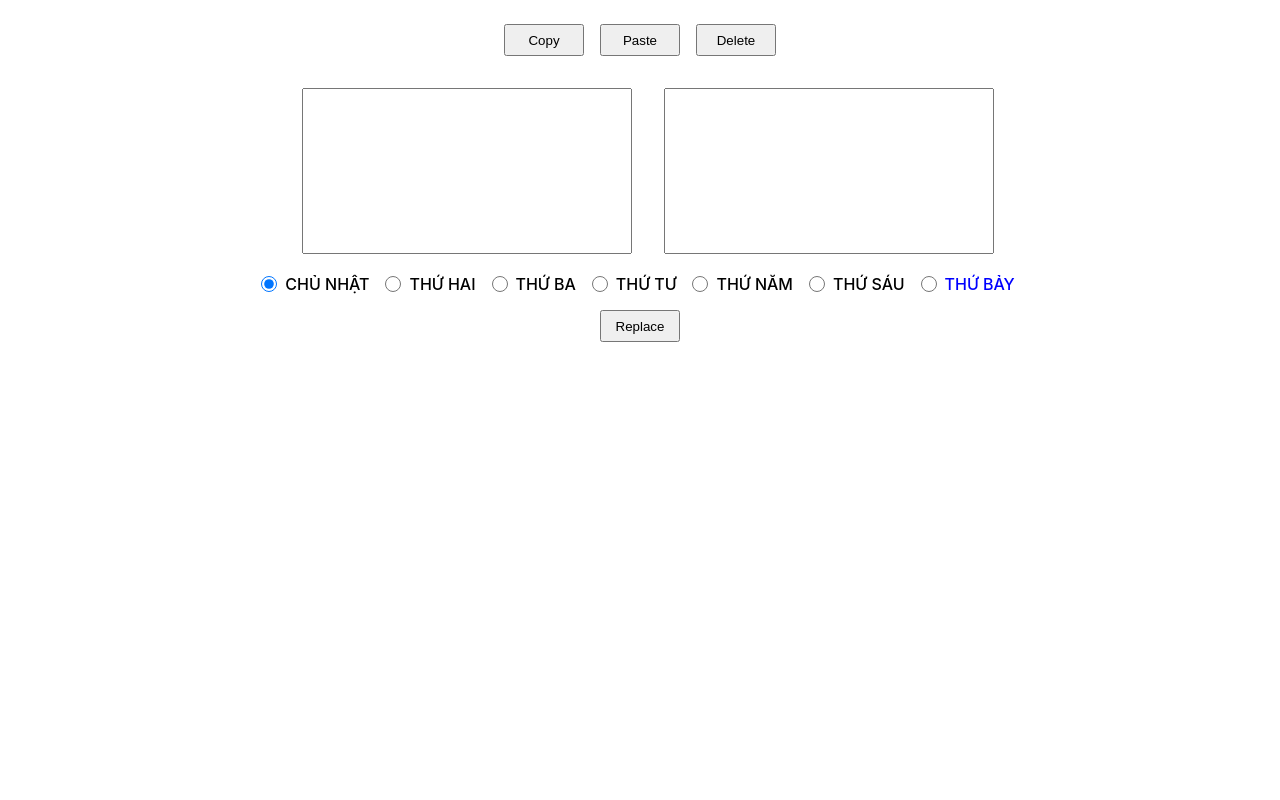
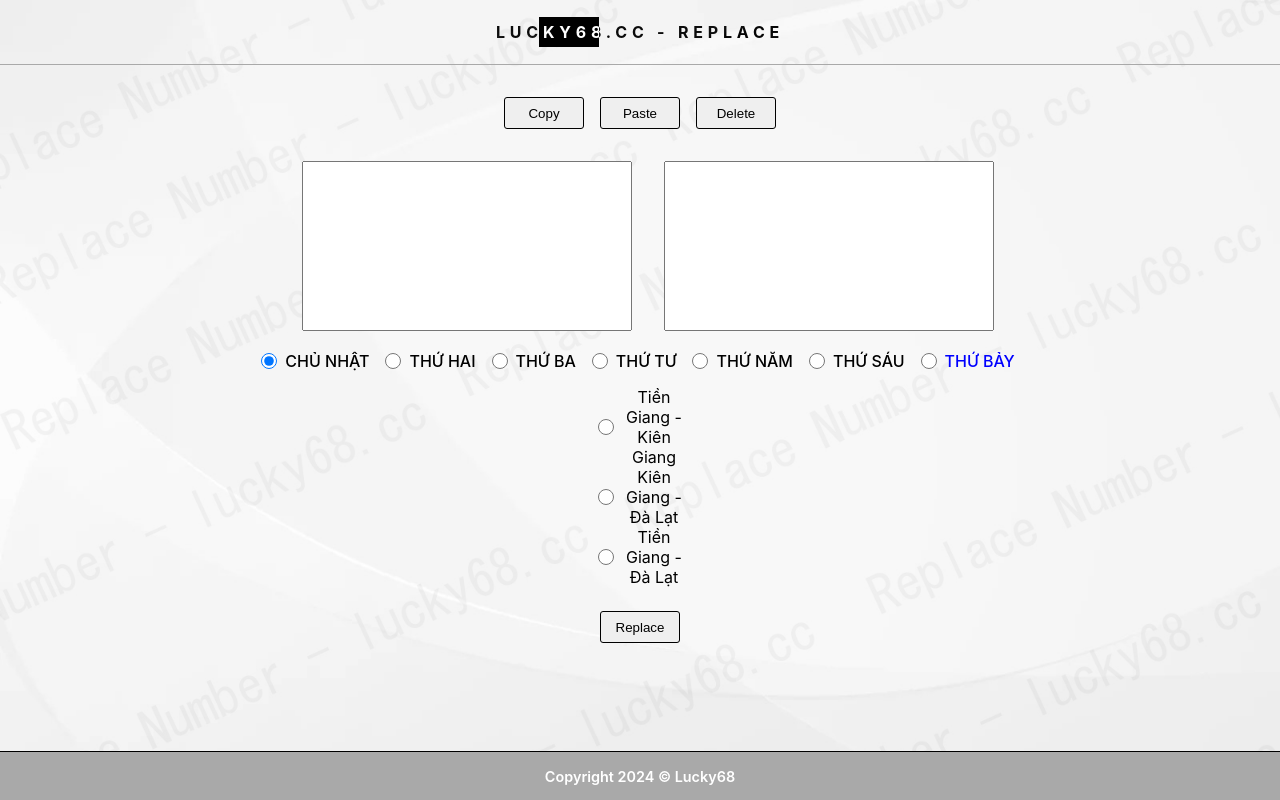
Before and after one commit to ThinhNgo767/Replace, a React (Create React App) app: page / in a window 1280 px wide. Both pictures are taken after a click on the radio button "CHỦ NHẬT". Built offline with nearby package versions, Linux system fonts and the light colour scheme.

Commit message:
update app

```diff
--- a/src/App.css
+++ b/src/App.css
@@ -1,38 +1,15 @@
 .App {
+  height: 100vh;
   text-align: center;
+  background-image: url("./img/white-background.jpg");
+  background-repeat: no-repeat;
+  background-size: cover;
+}
+button {
+  border: 1px solid #000;
+  border-radius: 3px;
 }
 
-.App-logo {
-  height: 40vmin;
-  pointer-events: none;
+button:hover {
+  transform: translateY(1px);
 }
-
-@media (prefers-reduced-motion: no-preference) {
-  .App-logo {
-    animation: App-logo-spin infinite 20s linear;
-  }
-}
-
-.App-header {
-  background-color: #282c34;
-  min-height: 100vh;
-  display: flex;
-  flex-direction: column;
-  align-items: center;
-  justify-content: center;
-  font-size: calc(10px + 2vmin);
-  color: white;
-}
-
-.App-link {
-  color: #61dafb;
-}
-
-@keyframes App-logo-spin {
-  from {
-    transform: rotate(0deg);
-  }
-  to {
-    transform: rotate(360deg);
-  }
-}
--- a/src/App.js
+++ b/src/App.js
@@ -1,4 +1,6 @@
 import "./App.css";
+import Footer from "./components/Footer";
+import Header from "./components/Header";
 import InputComponent from "./components/InputComponent";
 
 import { useState } from "react";
@@ -8,7 +10,9 @@ function App() {
 
   return (
     <div className="App">
+      <Header />
       <InputComponent day={day} setDay={setDay} />
+      <Footer />
     </div>
   );
 }
--- /dev/null
+++ b/src/components/Footer/index.js
@@ -0,0 +1,10 @@
+import "./style.css";
+
+const Footer = () => {
+  return (
+    <div className="footer">
+      <span className="copy-right">Copyright 2024 © Lucky68</span>
+    </div>
+  );
+};
+export default Footer;
--- /dev/null
+++ b/src/components/Footer/style.css
@@ -0,0 +1,19 @@
+.footer {
+  width: 100vw;
+  /* background-image: url("../../img/white-background.jpg");
+  background-size: cover;
+  background-repeat: no-repeat; */
+  background-color: darkgrey;
+  height: 3rem;
+  position: absolute;
+  bottom: 0;
+  display: flex;
+  justify-content: center;
+  align-items: center;
+  border-top: 1px solid #000;
+}
+.copy-right {
+  font-size: 0.9rem;
+  color: #fff;
+  font-weight: 600;
+}
--- /dev/null
+++ b/src/components/Header/index.js
@@ -0,0 +1,15 @@
+import "./style.css";
+
+const Header = () => {
+  return (
+    <div className="header">
+      <div className="container-ef">
+        <div className="text">
+          <span>LUCKY68.CC - REPLACE</span>
+        </div>
+      </div>
+    </div>
+  );
+};
+
+export default Header;
--- /dev/null
+++ b/src/components/Header/style.css
@@ -0,0 +1,49 @@
+.header {
+  background-image: url("../../img/white-background.jpg");
+  background-size: cover;
+  background-repeat: no-repeat;
+  padding: 0.5rem 0;
+  border-bottom: 1px solid darkgrey;
+}
+.container-ef {
+  display: flex;
+  justify-content: center;
+  max-width: 100vw;
+  height: 3rem;
+  margin: 0 auto;
+  align-items: center;
+}
+.text {
+  position: relative;
+  font-size: 1em;
+  background: transparent;
+  color: #000;
+  text-transform: uppercase;
+  letter-spacing: 0.3em;
+  font-weight: bold;
+  padding: 5px;
+}
+.text span {
+  color: #fff;
+  mix-blend-mode: difference;
+}
+.text:before {
+  content: "";
+  position: absolute;
+  top: 0;
+  width: 60px;
+  height: 100%;
+  background: #000;
+  animation: thangcover 4s linear infinite;
+}
+@keyframes thangcover {
+  0% {
+    left: 0;
+  }
+  50% {
+    left: calc(100% - 60px);
+  }
+  100% {
+    left: 0;
+  }
+}
--- a/src/components/InputComponent/index.js
+++ b/src/components/InputComponent/index.js
@@ -3,10 +3,11 @@ import Weekday from "../WeekdayComponent";
 
 import { useState, useRef } from "react";
 
-const InputComponent = ({ day, setDay }) => {
+const InputComponent = ({ setDay }) => {
   const [textInput, setTextInput] = useState("");
   const [textOnput, setTextOnput] = useState("");
   const [focusText, setFocusText] = useState(null);
+  const [agency, setAgency] = useState("");
 
   const textareaInputRef = useRef(null);
   const textareaOnputRef = useRef(null);
@@ -42,7 +43,7 @@ const InputComponent = ({ day, setDay }) => {
       .replace(/nga/g, "n")
       .replace(/ng/g, "n")
       .replace(/;/g, " ")
-      .replace(/2d/g, day);
+      .replace(/2d/g, agency);
     setTextOnput(data);
   };
 
@@ -79,7 +80,7 @@ const InputComponent = ({ day, setDay }) => {
           ref={textareaOnputRef}
         />
       </div>
-      <Weekday day={day} setDay={setDay} />
+      <Weekday setDay={setDay} setAgency={setAgency} />
       <div className="container-button-replace">
         <button
           className="replace-data"
--- a/src/components/InputComponent/style.css
+++ b/src/components/InputComponent/style.css
@@ -6,6 +6,7 @@
 .container-button,
 .container-button-replace {
   margin-top: 1rem;
+  padding-top: 0.5rem;
 }
 .container-button button {
   margin: 0.5rem;
@@ -24,7 +25,7 @@ textarea.output-text {
   width: 20rem;
   height: 10rem;
   resize: none;
-  padding: 0.25rem 0 0 0.5rem;
+  padding: 0.5rem 0 0 0.5rem;
   font-size: 0.9rem;
 }
 textarea:focus {
--- a/src/components/WeekdayComponent/index.js
+++ b/src/components/WeekdayComponent/index.js
@@ -1,7 +1,17 @@
 import "./style.css";
-import { lotteryStation, isDays } from "../../data/Data";
+import { lotteryStation, dataDays } from "../../data/Data";
+import { useState } from "react";
 
-const Weekday = ({ day, setDay }) => {
+const Weekday = ({ setDay, setAgency }) => {
+  const [agencys, setAgencys] = useState(false);
+  const [checked, setChecked] = useState("");
+  const [agency_0, setAgency_0] = useState("");
+  const [agency_1, setAgency_1] = useState("");
+  const [agency_2, setAgency_2] = useState("");
+  const [fullname_0, setFullname_0] = useState("");
+  const [fullname_1, setFullname_1] = useState("");
+  const [fullname_2, setFullname_2] = useState("");
+
   const today = new Date();
   const dateOfWeek = today.getDay();
 
@@ -9,27 +19,85 @@ const Weekday = ({ day, setDay }) => {
     const selectedValue = event.target.value;
     setDay(lotteryStation[selectedValue]);
   };
+  const handleAgency = (id) => {
+    const isAgency = dataDays.find((a) => a.id === id);
+    const { agency } = isAgency;
+    setAgency_0(agency[0].name);
+    setAgency_1(agency[1].name);
+    setAgency_2(agency[2].name);
+    setFullname_0(agency[0].fullname);
+    setFullname_1(agency[1].fullname);
+    setFullname_2(agency[2].fullname);
+    setAgencys(true);
+  };
+
+  const handleChecked = (e) => {
+    setChecked(e.target.value);
+    setAgency(e.target.value);
+  };
 
   return (
+    <>
       <div className="container-weekday">
-      {isDays.map((day, index) => (
-        <div key={index} className="day-item">
+        {dataDays.map((day) => (
+          <div key={day.id}>
+            <div className="day-item" onClick={() => handleAgency(day.id)}>
               <input
                 type="radio"
-            id={index}
+                id={day.id}
                 name="day"
-            value={index}
+                value={day.day}
                 onChange={handleRadioChange}
               />
               <label
-            htmlFor={index}
-            className={dateOfWeek === index ? "active" : ""}
+                htmlFor={day.id}
+                className={dateOfWeek === +day.id ? "active" : ""}
               >
-            {day}
+                {day.day}
               </label>
+            </div>
           </div>
         ))}
       </div>
+      <div className="container-agency">
+        {agencys && (
+          <ol className="ol-checked">
+            <input
+              type="radio"
+              onChange={handleChecked}
+              value={agency_0}
+              name="agency"
+              checked={checked === agency_0}
+            />
+            <li>{fullname_0}</li>
+          </ol>
+        )}
+        {agencys && (
+          <ol className="ol-checked">
+            <input
+              type="radio"
+              onChange={handleChecked}
+              value={agency_1}
+              name="agency"
+              checked={checked === agency_1}
+            />{" "}
+            <li>{fullname_1}</li>
+          </ol>
+        )}
+        {agencys && (
+          <ol className="ol-checked">
+            <input
+              type="radio"
+              onChange={handleChecked}
+              value={agency_2}
+              name="agency"
+              checked={checked === agency_2}
+            />{" "}
+            <li>{fullname_2}</li>
+          </ol>
+        )}
+      </div>
+    </>
   );
 };
 
--- a/src/components/WeekdayComponent/style.css
+++ b/src/components/WeekdayComponent/style.css
@@ -25,11 +25,31 @@ label:hover {
 .active {
   color: blue;
 }
+.agency-name {
+  display: flex;
+  justify-content: center;
+  align-items: center;
+  gap: 1rem;
+}
+.ol-checked li {
+  width: 3.5rem;
+}
+.container-agency {
+  margin-top: 1rem;
+}
+ol.ol-checked {
+  list-style: none;
+  display: flex;
+  justify-content: center;
+  align-items: center;
+  gap: 0.75rem;
+}
 @media only screen and (max-width: 480px) {
   .container-weekday {
     margin-top: 2rem;
+    padding: 0 0.25rem;
   }
   .day-item {
-    padding: 0.25rem 0;
+    padding: 0.25rem 0.25rem;
   }
 }
--- a/src/data/Data.js
+++ b/src/data/Data.js
@@ -20,9 +20,150 @@ export const isDays = [
 
 export const dataDays = [
   {
+    id: "0",
     day: "Chủ Nhật",
-    agency_1: "TG-KG",
-    agency_2: "KG-DL",
-    agency_3: "TG-DL",
+    agency: [
+      {
+        id: 1,
+        name: "TG KG",
+        fullname: "Tiền Giang - Kiên Giang",
+      },
+      {
+        id: 2,
+        name: "KG DL",
+        fullname: "Kiên Giang - Đà Lạt",
+      },
+      {
+        id: 3,
+        name: "TG DL",
+        fullname: "Tiền Giang - Đà Lạt",
+      },
+    ],
+  },
+  {
+    id: "1",
+    day: "Thứ Hai",
+    agency: [
+      {
+        id: 1,
+        name: "TP ĐT",
+        fullname: "TP.HCM - Đồng Tháp",
+      },
+      {
+        id: 2,
+        name: "TP CM",
+        fullname: "TP.HCM - Cà Mau",
+      },
+      {
+        id: 3,
+        name: "CM ĐT",
+        fullname: "Cà Mau - Đồng Tháp",
+      },
+    ],
+  },
+  {
+    id: "2",
+    day: "Thứ Ba",
+    agency: [
+      {
+        id: 1,
+        name: "BT VT",
+        fullname: "Bến Tre - Vũng Tàu",
+      },
+      {
+        id: 2,
+        name: "VT BL",
+        fullname: "Vũng Tàu -  Bạc Liêu",
+      },
+      {
+        id: 3,
+        name: "BL BT",
+        fullname: "Bạc Liêu - Bến Tre",
+      },
+    ],
+  },
+  {
+    id: "3",
+    day: "Thứ Tư",
+    agency: [
+      {
+        id: 1,
+        name: "ĐN CT",
+        fullname: "Đồng Nai - Cần Thơ",
+      },
+      {
+        id: 2,
+        name: "CT ST",
+        fullname: "Cần Thơ - Sóc Trăng",
+      },
+      {
+        id: 3,
+        name: "ĐN ST",
+        fullname: "Đồng Nai - Sóc Trăng",
+      },
+    ],
+  },
+  {
+    id: "4",
+    day: "Thứ Năm",
+    agency: [
+      {
+        id: 1,
+        name: "TN AG",
+        fullname: "Tây Ninh - An Giang",
+      },
+      {
+        id: 2,
+        name: "AG BT",
+        fullname: "An Giang - Bình Thuận",
+      },
+      {
+        id: 3,
+        name: "TN BT",
+        fullname: "Tây Ninh - Bình Thuận",
+      },
+    ],
+  },
+  {
+    id: "5",
+    day: "Thứ Sáu",
+    agency: [
+      {
+        id: 1,
+        name: "VL BD",
+        fullname: "Vĩnh Long - Bình Dương",
+      },
+      {
+        id: 2,
+        name: "BD TV",
+        fullname: "Bình Dương - Trà Vinh",
+      },
+      {
+        id: 3,
+        name: "VL TV",
+        fullname: "Vĩnh Long - Trà Vinh",
+      },
+    ],
+  },
+  {
+    id: "6",
+    day: "Thứ Bảy",
+    agency: [
+      {
+        id: 1,
+        name: "TP BP",
+        fullname: "TP.HCM - Bình Phước",
+      },
+      {
+        id: 2,
+        name: "BP HG",
+        fullname: "Bình Phước - Hậu Giang",
+      },
+      {
+        id: 3,
+        name: "TP HG",
+        fullname: "TP.HCM - Hậu Giang",
+      },
+    ],
   },
 ];
```
Also changed, not shown: src/img/backgound.jpg (added), src/img/white-background.jpg (added). Lines whose indentation alone changed are shown as unchanged.
